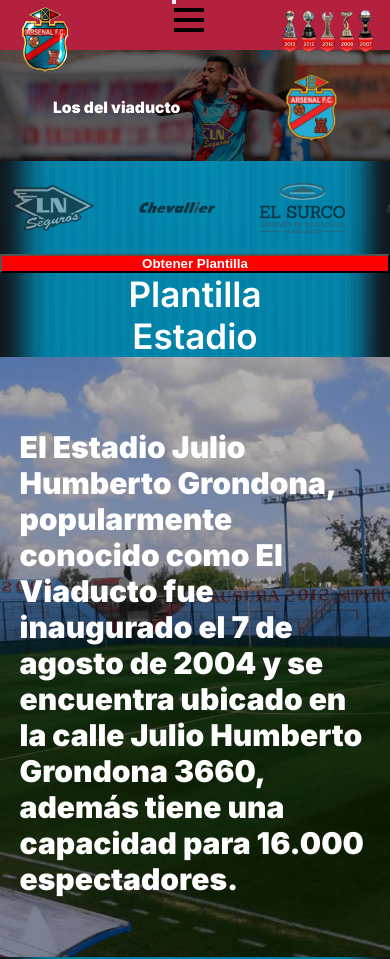
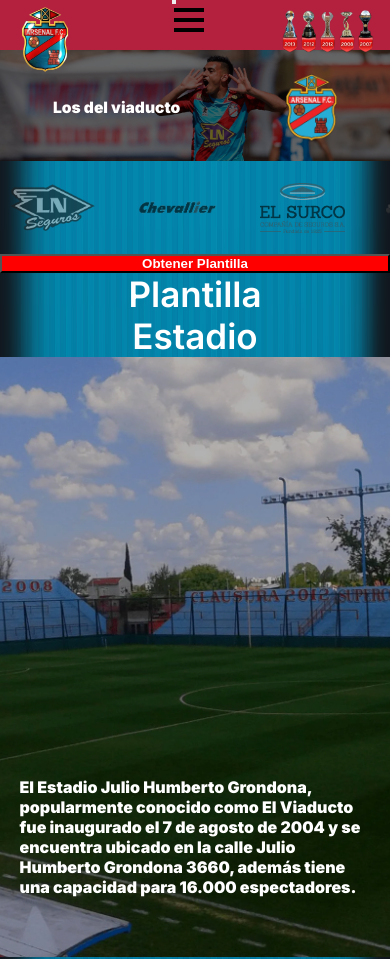
Before and after one commit to rusherdv/TPO, a website: page public/index.html in a window 390 px wide. Shown: the top 959 px of the page. Drawn offline with Linux system fonts and the light colour scheme; a script that the page names is missing.

Commit message:
meto cambio de tamaño al texto de estadio

```diff
--- a/public/inicio/style/styles.css
+++ b/public/inicio/style/styles.css
@@ -241,3 +241,15 @@ a{
     flex-wrap: wrap;
     margin-bottom: 50px;
 }
+
+@media (max-width: 850px) {
+    .stadiumText{
+        position: absolute;
+        color: white;
+        font-size: medium;
+        font-weight: 900;
+        width: 90%;
+        bottom: 10%;
+        margin-right: 5%;
+    }
+}
```
